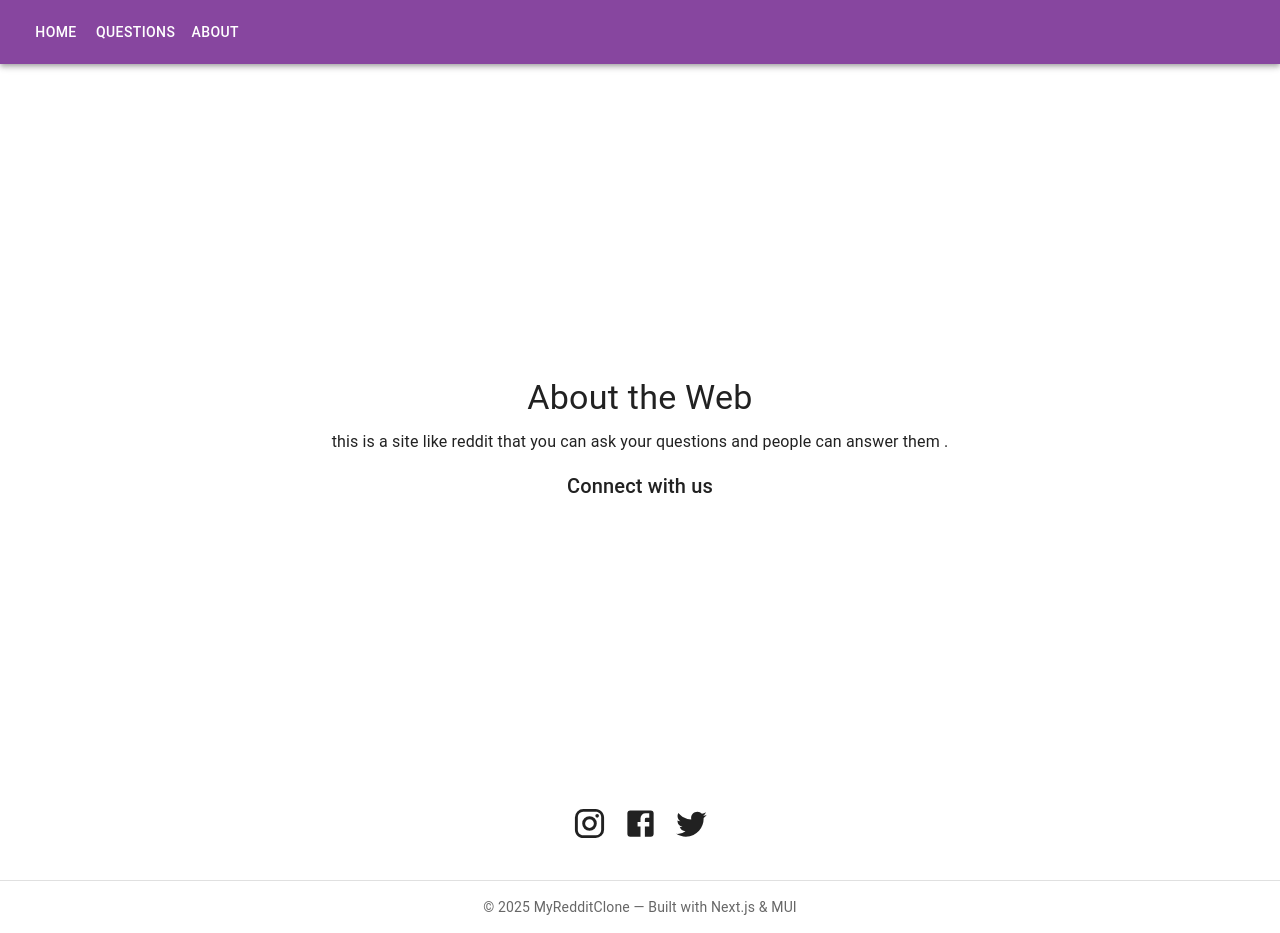
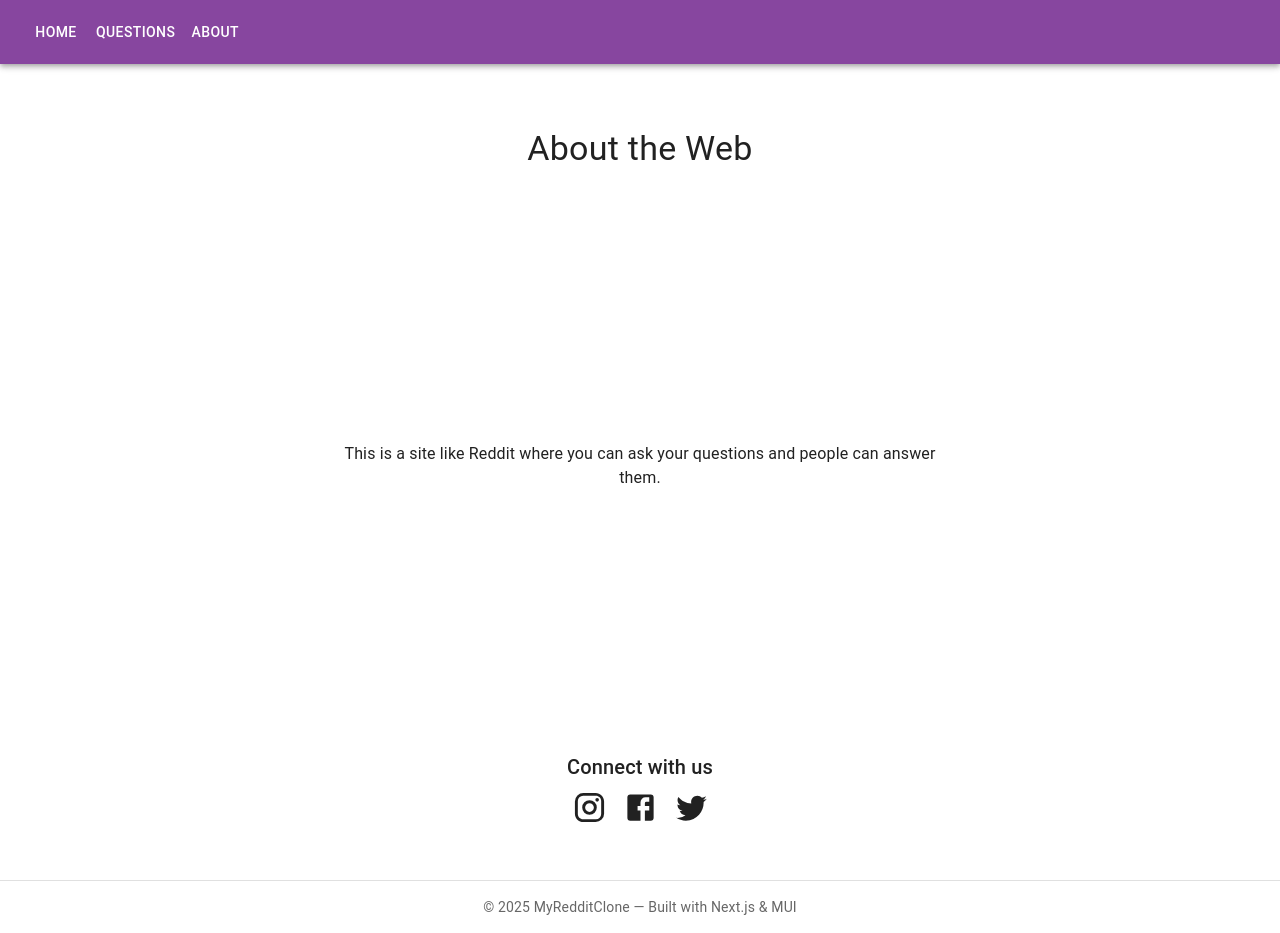
Before and after one commit to hadiseh-a/Teamwork-pre6, a Next.js app in the folder project/: page /About in a window 1280 px wide. Built offline with nearby package versions, Linux system fonts and the light colour scheme; some icons are missing.

Commit message:
updating the code

```diff
--- a/project/src/app/About/page.jsx
+++ b/project/src/app/About/page.jsx
@@ -19,53 +19,45 @@ export default function AboutPage() {
         justifyContent: 'space-between',
         backgroundColor: theme.palette.background.default,
         color: theme.palette.text.primary,
+        px: 4,
+        py: 6,
       }}
     >
+      {/* Top Title */}
+      <Box sx={{ textAlign: 'center' }}>
+        <Typography variant="h4" gutterBottom>
+          About the Web
+        </Typography>
+      </Box>
+
+      {/* Centered Description */}
       <Box
         sx={{
           flexGrow: 1,
           display: 'flex',
-          flexDirection: 'column',
+          alignItems: 'center',
           justifyContent: 'center',
-          alignItems: 'center',
-          px: 4,
           textAlign: 'center',
         }}
       >
-        <Typography variant="h4" gutterBottom>
-          About the Web
+        <Typography variant="body1" sx={{ maxWidth: 600 }}>
+          This is a site like Reddit where you can ask your questions and people can answer them.
         </Typography>
-        <Typography variant="body1" paragraph>
-          this is a site like reddit that you can ask your questions and people can answer them .
-        </Typography>
+      </Box>
+
+      {/* Bottom Section */}
+      <Box sx={{ textAlign: 'center' }}>
         <Typography variant="h6" gutterBottom>
           Connect with us
         </Typography>
-      </Box>
-      <Box sx={{ textAlign: 'center', pb: 4 }}>
         <Stack direction="row" spacing={2} justifyContent="center">
-          <Link
-            href="https://instagram.com/sample"
-            target="_blank"
-            rel="noopener"
-            color="inherit"
-          >
+          <Link href="https://instagram.com/sample" target="_blank" rel="noopener" color="inherit">
             <InstagramIcon fontSize="large" />
           </Link>
-          <Link
-            href="https://facebook.com/sample"
-            target="_blank"
-            rel="noopener"
-            color="inherit"
-          >
+          <Link href="https://facebook.com/sample" target="_blank" rel="noopener" color="inherit">
             <FacebookIcon fontSize="large" />
           </Link>
-          <Link
-            href="https://x.com/sample"
-            target="_blank"
-            rel="noopener"
-            color="inherit"
-          >
+          <Link href="https://x.com/sample" target="_blank" rel="noopener" color="inherit">
             <TwitterIcon fontSize="large" />
           </Link>
         </Stack>
```
